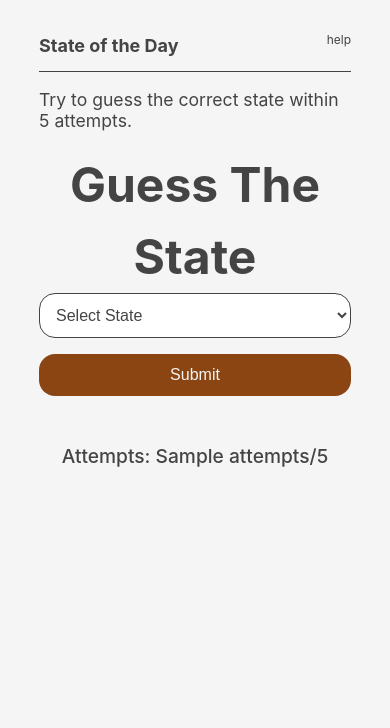
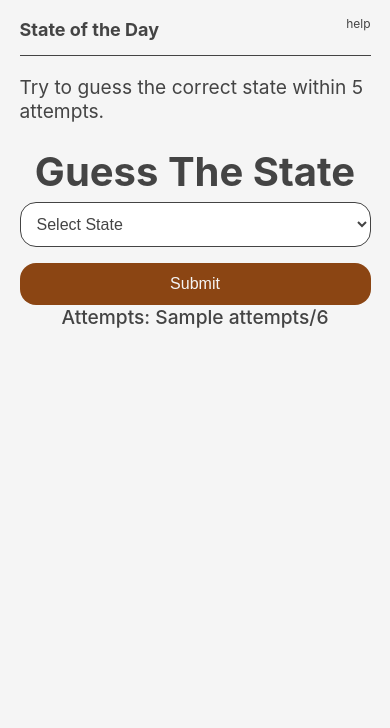
Before and after one commit to Aniket-89/guess-the, a Django app: template core/templates/core/index.html in a window 390 px wide. Shown: the top 728 px of the page. Before the commit the page ends 467 px from the top, so only its background shows below. Run offline with Django 5.2, Linux system fonts and the light colour scheme; tables that the repository leaves empty hold one stand-in row (values such as "Sample post"); the template is opened without the code that fills it: values that come from a table or form of the project are taken from there, most other values are stand-ins (such as "Sample title", 1, 10 or a date in 2020).

Commit message:
ui changes

```diff
--- a/config/settings.py
+++ b/config/settings.py
@@ -8,8 +8,7 @@ BASE_DIR = Path(__file__).resolve().parent.parent
 
 
 # SECURITY WARNING: don't run with debug turned on in production!
-DEBUG = False
-
+DEBUG = True
 # SECURITY WARNING: keep the secret key used in production secret!
 
 SECRET_KEY = "124324" if DEBUG else os.getenv('SECRET_KEY')
--- a/core/templates/core/index.html
+++ b/core/templates/core/index.html
@@ -84,19 +84,27 @@
 
       .hints {
         display: none;
+        width: 80%;
+        /* height: 100%; */
+        overflow-y: auto;
+        -webkit-overflow-scrolling: touch;
+        padding: 1rem;
       }
 
       .hints.visible {
         display: flex;
         flex-direction: column-reverse;
+        justify-content: center;
       }
 
       .hints p {
-        font-size: 1.5rem;
-        line-height: 1.5;
-        background-color: rgb(141, 255, 196);
+        font-size: 1.2rem;
+        line-height: 1.2;
+        font-weight: 500    ;
+        background-color: rgb(238, 225, 196);
         color: #444;
-        padding: 1rem;
+        text-align: center;
+        padding: 0.5rem;
         border-left: 4px solid brown;
       }
 
@@ -110,16 +118,18 @@
       .attempts-count {
         font-size: 1.2rem;
         font-weight: 500;
+        text-align: center;
       }
 
       .message {
         font-size: 1.5rem;
         line-height: 1.5;
+        text-align: center;
         color: brown;
       }
 
       .instructions {
-        font-size: 1.1rem;
+        font-size: 1.2rem;
       }
 
       @media screen and (max-width:1024px) {
@@ -127,16 +137,35 @@
           font-size: 12px;
         }
         main {
-          width: 80%;
+          width: 90%;
           gap: 3rem;
+          padding: 0;
+          margin: 0.25rem auto;
         }
         .input-form {
             flex-direction: column;
+        }
+        .hints {
+            width: 90%;
+            padding: 0;
+        }
+        h1 {
+            font-size: 2.5rem;
         }
 
         .hints p {
           font-size: 1rem;
           padding: 0.25rem;
+        }
+        .message {
+          font-size: 1.2rem;
+        }
+        .message .answer-text {
+            color: blueviolet;
+        }
+        .message .answer-text .answer {
+            color: rgb(190, 129, 36);
+            font-weight: 500;
         }
       }
 
@@ -161,12 +190,12 @@
         </header>
 
         <p class="instructions">Try to guess the correct state within 5 attempts.</p>
-        <h1>Guess The State</h1>
+        <h1 class="main-header">Guess The State</h1>
 
         {% if message %}
         <div class="message">
           <p>{{ message }}</p>
-          <p>Today's State: {{ state }}</p>
+          <p class="answer-text">Today's State: <span class="answer">{{ state }}</span></p>
         </div>
         {% endif %} {% if not message %}
         <form
@@ -180,8 +209,9 @@
           <button type="submit">Submit</button>
         </form>
         {% endif %}
+            <div class="attempts-count">Attempts: {{ attempts }}/6</div>
       </div>
-      <div class="attempts-count">Attempts: {{ attempts }}/5</div>
+
       <div class="hints {% if show_hints %}visible{% endif %}">
           {% for hint in show_hints %}
           <p>``{{ hint }}``</p>
```
Also changed, not shown: core/views.py (+15 -9 lines).
